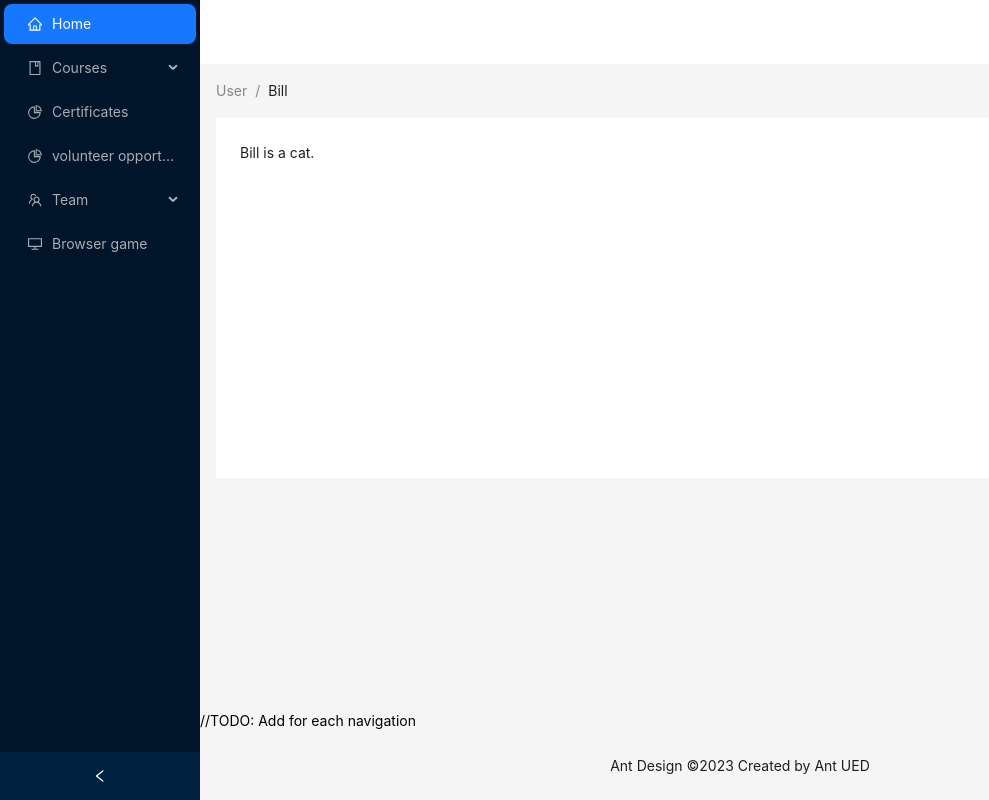
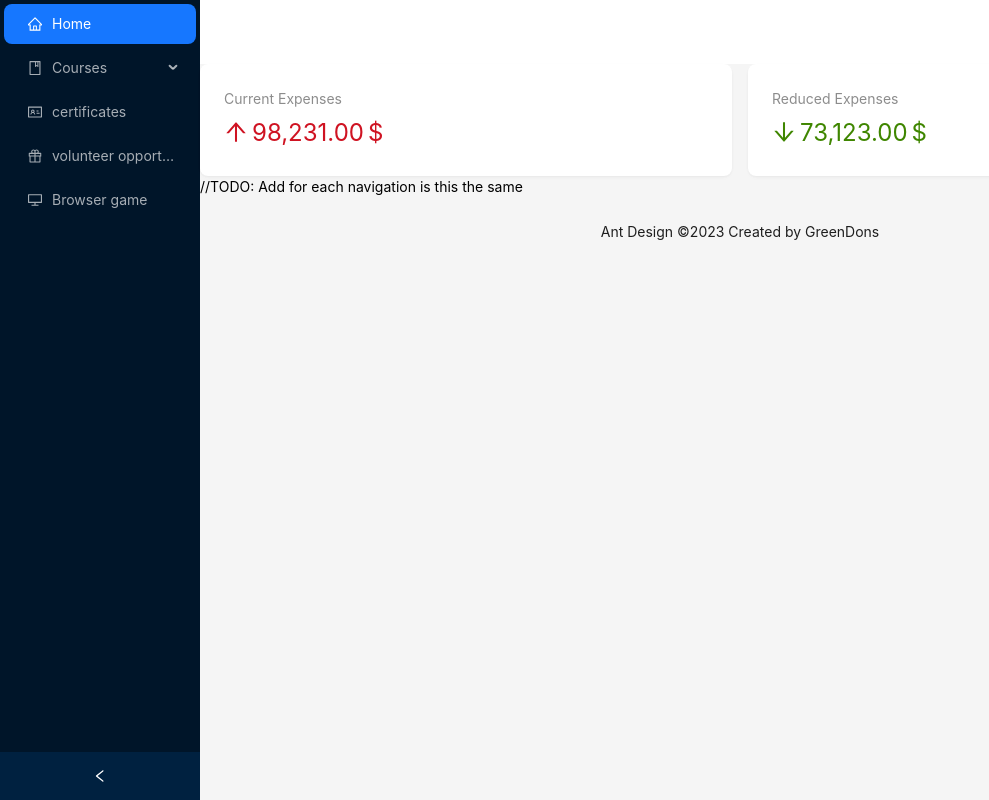
Before and after one commit to Sahil1709/green-dons, a Next.js app: page /dashboard in a window 1280 px wide. Shown: the whole page, without its empty margins (0-989 px from the left). Built offline with nearby package versions, Linux system fonts and the light colour scheme.

Commit message:
add: dashboard

```diff
--- a/app/dashboard/page.js
+++ b/app/dashboard/page.js
@@ -3,13 +3,14 @@ import React, { useState } from 'react';
 import {
     DesktopOutlined,
     HomeOutlined,
-    FileOutlined,
     BookOutlined,
-    PieChartOutlined,
-    TeamOutlined,
-    UserOutlined,
+    GiftOutlined,
+    IdcardOutlined,
 } from '@ant-design/icons';
 import { Breadcrumb, Layout, Menu, theme } from 'antd';
+
+import { ArrowDownOutlined, ArrowUpOutlined } from '@ant-design/icons';
+import { Card, Col, Row, Statistic } from 'antd';
 const { Header, Content, Footer, Sider } = Layout;
 function getItem(label, key, icon, children) {
     return {
@@ -26,10 +27,9 @@ const items = [
         getItem('Module 2', '4'),
         getItem('Module 3', '5'),
     ]),
-    getItem('Certificates', '6' , <PieChartOutlined />),
-    getItem('volunteer opportunities', '7' , <PieChartOutlined />),
-    getItem('Team', 'sub2', <TeamOutlined />, [getItem('Team 1', '6'), getItem('Team 2', '8')]),
-    getItem('Browser game', '9', <DesktopOutlined />),
+    getItem('certificates', '6' , <IdcardOutlined />),
+    getItem('volunteer opportunities', '7' , <GiftOutlined />),
+    getItem('Browser game', '8', <DesktopOutlined />),
 ];
 
 const App = () => {
@@ -56,38 +56,41 @@ const App = () => {
                         background: colorBgContainer,
                     }}
                 />
-                {currentItem == 1 && <Content
-                    style={{
-                        margin: '0 16px',
-                    }}
-                >
-                    <Breadcrumb
-                        style={{
-                            margin: '16px 0',
-                        }}
-                    >
-                        <Breadcrumb.Item>User</Breadcrumb.Item>
-                        <Breadcrumb.Item>Bill</Breadcrumb.Item>
-                    </Breadcrumb>
-                    <div
-                        style={{
-                            padding: 24,
-                            minHeight: 360,
-                            background: colorBgContainer,
-                        }}
-                    >
-                        Bill is a cat.
-                    </div>
-                </Content>}
+                {currentItem == 1 && <> <Row gutter={16}>
+    <Col span={12}>
+      <Card bordered={false}>
+        <Statistic
+          title="Current Expenses"
+          value={98231}
+          precision={2}
+          valueStyle={{ color: '#cf1322' }}
+          prefix={<ArrowUpOutlined />}
+          suffix="$"
+        />
+      </Card>
+    </Col>
+    <Col span={12}>
+      <Card bordered={false}>
+        <Statistic
+          title="Reduced Expenses"
+          value={73123}
+          precision={2}
+          valueStyle={{ color: '#3f8600'}}
+          prefix={<ArrowDownOutlined />}
+          suffix="$"
+        />
+      </Card>
+    </Col>
+  </Row></>}
 
-                //TODO: Add for each navigation
+                //TODO: Add for each navigation is this the same
 
                 <Footer
                     style={{
                         textAlign: 'center',
                     }}
                 >
-                    Ant Design ©2023 Created by Ant UED
+                    Ant Design ©2023 Created by GreenDons
                 </Footer>
             </Layout>
         </Layout>
```
